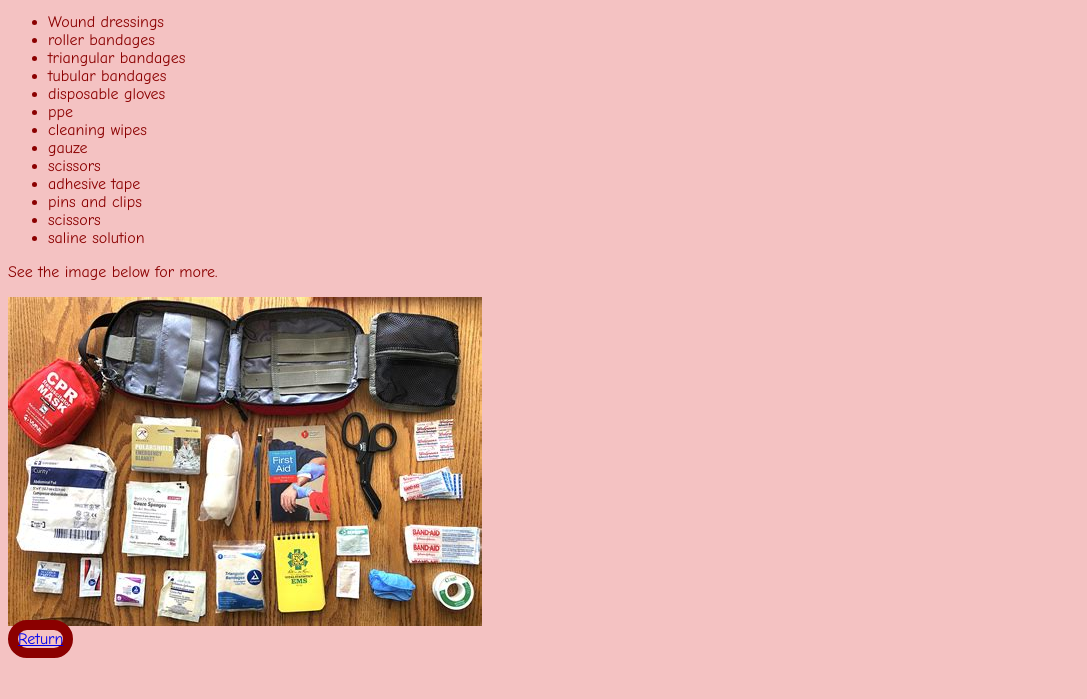
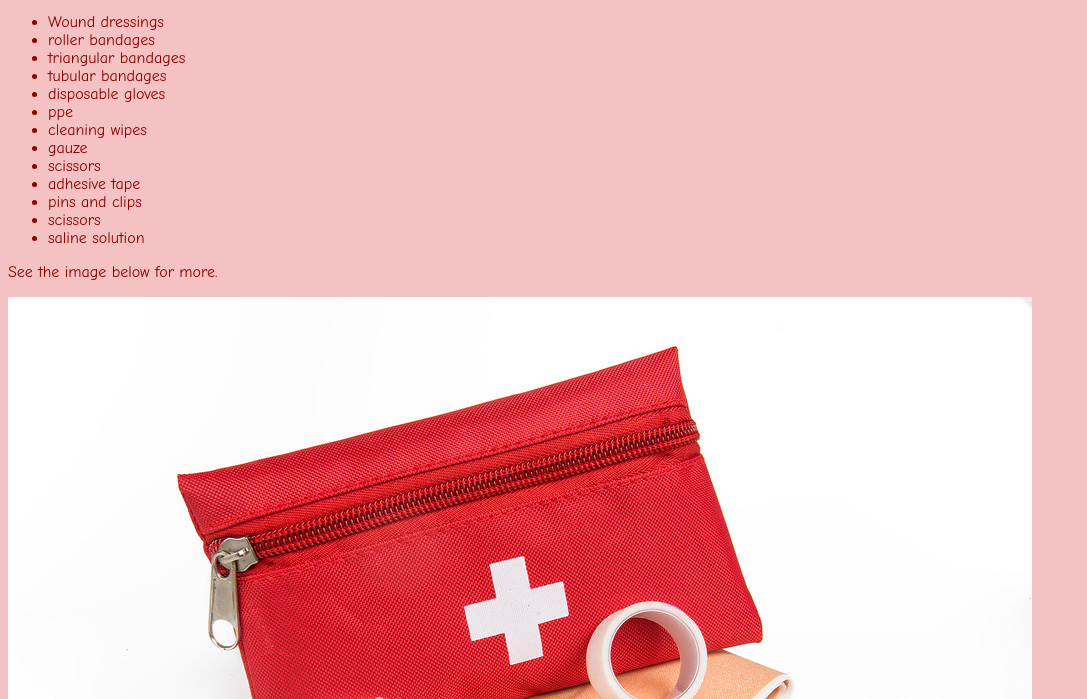
Before and after one commit to Dearbhla24/Dearbhla24.github.io, a plain HTML site: page kit.html in a window 1280 px wide. Shown: the part 101-800 px from the top of the page, without its empty margins (0-1087 px from the left). Drawn offline with Linux system fonts and the light colour scheme.

Commit message:
new kit photo

```diff
--- a/kit.html
+++ b/kit.html
@@ -9,7 +9,7 @@
           <li>cleaning wipes</li><li>gauze</li><li>scissors</li><li>adhesive tape</li>
           <li>pins and clips</li><li>scissors</li><li>saline solution</li></ul>
         <p>See the image below for more.</p>
-      <img src="IMG_8254.jpeg"></img>
+      <img src="IMG_8295.JPG"></img>
       <br>
       <a href="index.html"> Return</a>
     </body>
```
Also changed, not shown: IMG_8295.JPG (added).
